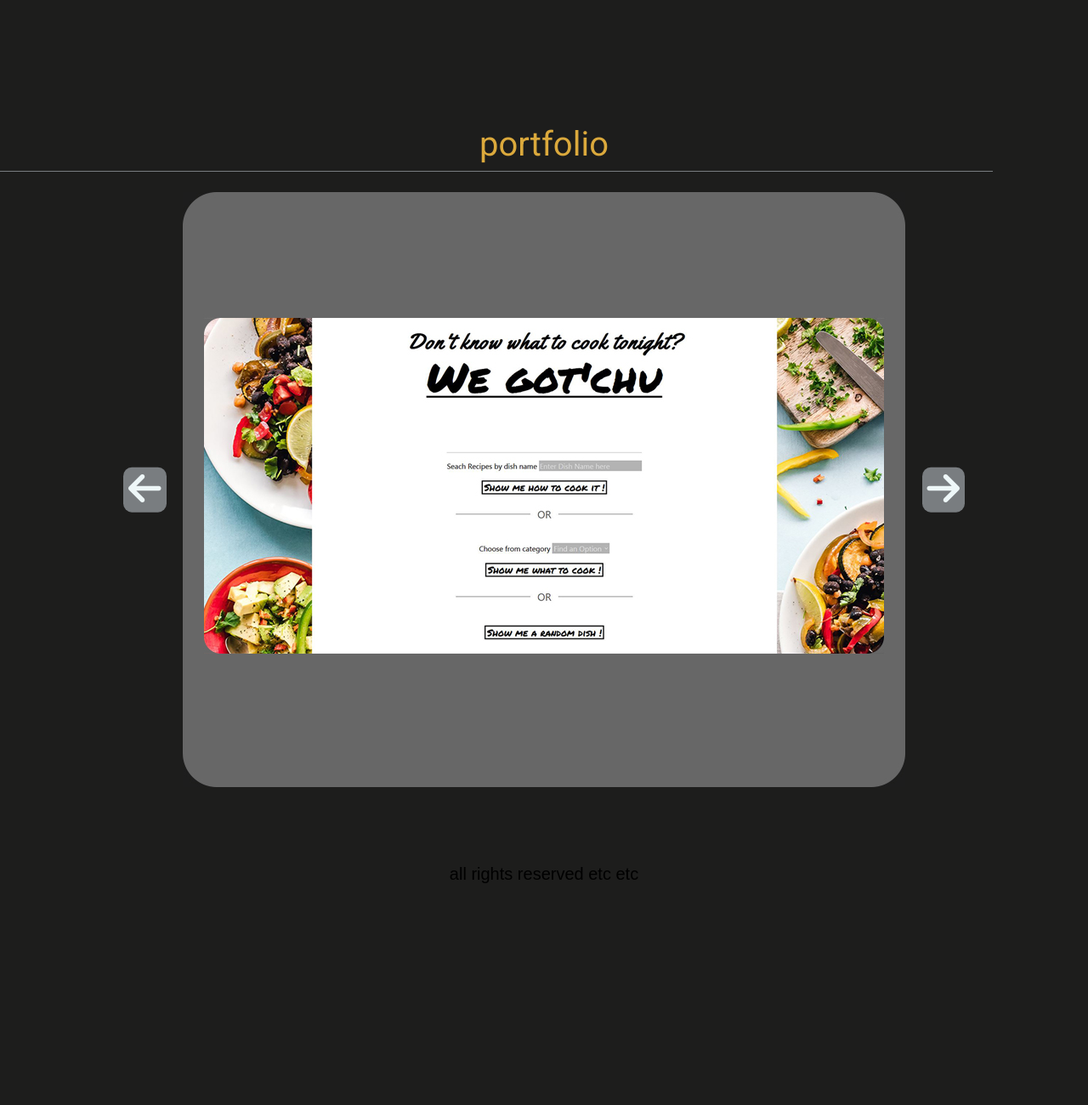
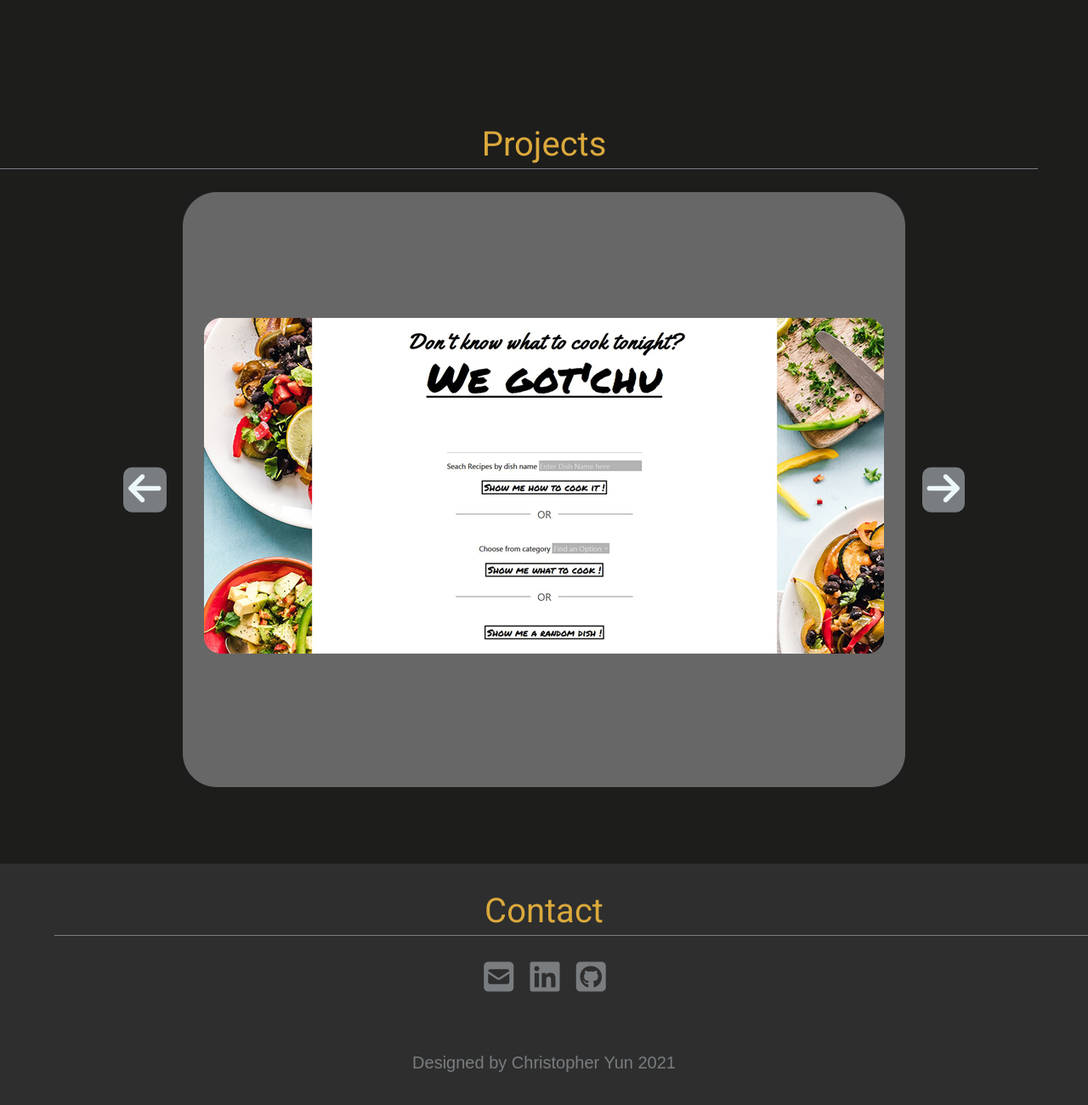
Before and after one commit to Chris-YN/portfolio, a plain HTML site: page index.html in a window 1280 px wide. Shown: the part 2176-3476 px from the top of the page at 85% size. Before the commit the page ends 3216 px from the top, so only its background shows below. Drawn offline with Linux system fonts and the light colour scheme; a web font is replaced by a local one.

Commit message:
some more style tweaks

```diff
--- a/index.html
+++ b/index.html
@@ -67,7 +67,10 @@
               Section About me
       ===============================-->
       <section id="aboutMe">
-        <h2 id="aboutMeAnchorTarget">About me</h2>
+        <div id="aboutMeAnchorTarget" aria-hidden="true"></div>
+        <div class="h2AndOrange">
+          <h2>About me</h2>
+        </div>
         <div class="aboutMeFlexParent">
           <div class="profilePictureContainer">
             <img src="./styles/assets/profilepix.jpg" alt="Picture of me, Chris">
@@ -79,7 +82,7 @@
           </div>
         </div>
 
-        <div class="skills">
+        <div class="skills h2AndOrange">
           <h2>Core Competencies</h2>
           <ul class="skillListFlexParent">
             <li><i class="fab fa-html5"></i></li>
@@ -96,7 +99,7 @@
              Section portfolio
       ===============================-->
       <section id="portfolio">
-        <h2 id="portfolioAnchorTarget">portfolio</h2>
+        <h2 class="h2AndOrange" id="portfolioAnchorTarget">Projects</h2>
         <div class="portfolioCarousel" data-pCarousel>
           <button class="carouselButton previous" data-pCarousel-button="prev"><i class="fas fa-arrow-left"></i></button>
           <button class="carouselButton next" data-pCarousel-button="prev"><i class="fas fa-arrow-right"></i></button>
@@ -145,8 +148,13 @@
                 Footer
   ===============================-->
   <footer>
-
-    <p>all rights reserved etc etc</p><div id="portfolioAnchorTarget"></div>
+    <h2 class="h2AndOrange">Contact</h2>
+    <ul class="contactIconFlexParent">
+      <li><a href="mailto:developer.Chris.yun@gmail.com"><i class="fas fa-envelope-square"></i></a></li>
+      <li><a href="https://www.linkedin.com/in/christopher-yun-824458181/"><i class="fab fa-linkedin"></i></a></li>
+      <li><a href="https://github.com/Chris-YN/"><i class="fab fa-github-square"></i></a></li>
+    </ul>
+    <p>Designed by Christopher Yun 2021</p>
   </footer>
 
   <script src="./script.js"></script>
--- a/styles/sass/partials/_aboutMe.scss
+++ b/styles/sass/partials/_aboutMe.scss
@@ -4,6 +4,22 @@
 // _aboutMe.scss
 #aboutMe{
   margin-top: 20%;
+}
+
+.h2AndOrange{
+  position: relative;
+  h2{
+    color: $vsCodeOrange;
+  }
+  color: $vsCodeOrange;
+  &::after{
+    content: "";
+    width: 100vw;
+    position: absolute;
+    border-bottom: 1px solid $vsCodeCommentGrey;
+    bottom:-12%;
+    right:-5%;
+  }
 }
 
 .aboutMeFlexParent,
@@ -28,20 +44,18 @@
   align-items: center;
   h2{
     font-size: 1rem;
-    &::after{
-      display: none;
-    }
   }
 }
 
-.skills::after{
-  content: "";
-  width: 100vw;
-  position: absolute;
-  border-bottom: 1px solid $vsCodeCommentGrey;
-  // bottom:0;
-  right:0%;
-}
+
+// .skills::after{
+//   content: "";
+//   width: 100vw;
+//   position: absolute;
+//   border-bottom: 1px solid $vsCodeCommentGrey;
+//   // bottom:0;
+//   right:0%;
+// }
 
 
 .skillListFlexParent{
--- a/styles/sass/partials/_contact.scss
+++ b/styles/sass/partials/_contact.scss
@@ -2,6 +2,33 @@
 
 
 // _contact.scss
-.contact{
-  background-color: salmon;
+footer{
+  display: flex;
+  flex-direction: column;
+  background-color: rgb(46, 46, 46);
+  p{
+    color: $vsCodeCommentGrey;
+    margin: 5% 0 5% 0;
+  }
+
 }
+.contactIconFlexParent{
+  display: flex;
+  justify-content: center;
+  width: 50%;
+  margin:0 auto;
+  li{
+    margin-left: 3%;
+  }
+  li a{
+    margin-left: 3%;
+    font-size: 2em;
+    color: $vsCodeCommentGrey;
+    &:hover{
+      color:$vsCodeWhite;
+    }
+  }
+  li:first-Child{
+    margin-left: 0;
+  }
+}
--- a/styles/sass/partials/_home.scss
+++ b/styles/sass/partials/_home.scss
@@ -22,21 +22,21 @@ header{
   height: 50vh;
 }
 
-#portfolio,
-#aboutMe{
-  h2:first-child{
-    color: $vsCodeOrange;
-    position: relative;
-    &::after{
-      content: "";
-      width: 100vw;
-      position: absolute;
-      border-bottom: 1px solid $vsCodeCommentGrey;
-      bottom:-20%;
-      right:0%;
-    }
-  }
-}
+// #portfolio,
+// #aboutMe{
+//   h2:first-child{
+//     color: $vsCodeOrange;
+//     position: relative;
+//     &::after{
+//       content: "";
+//       width: 100vw;
+//       position: absolute;
+//       border-bottom: 1px solid $vsCodeCommentGrey;
+//       bottom:-20%;
+//       right:0%;
+//     }
+//   }
+// }
 #portfolio{
   margin-top:50%;
 }
```
Also changed, not shown: styles/sass/partials/_generalStyling.scss (+7 -0 lines), styles/style.css, 1 other file.
